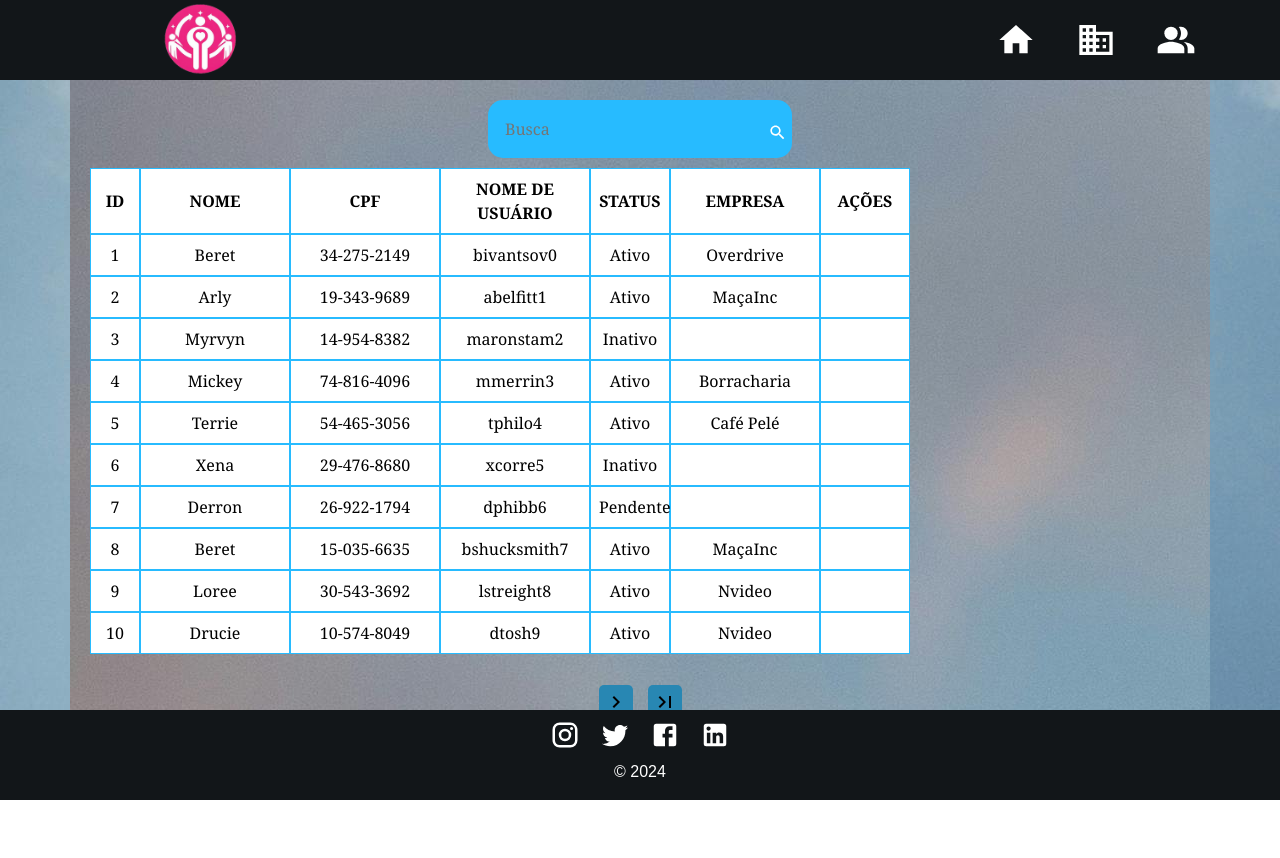
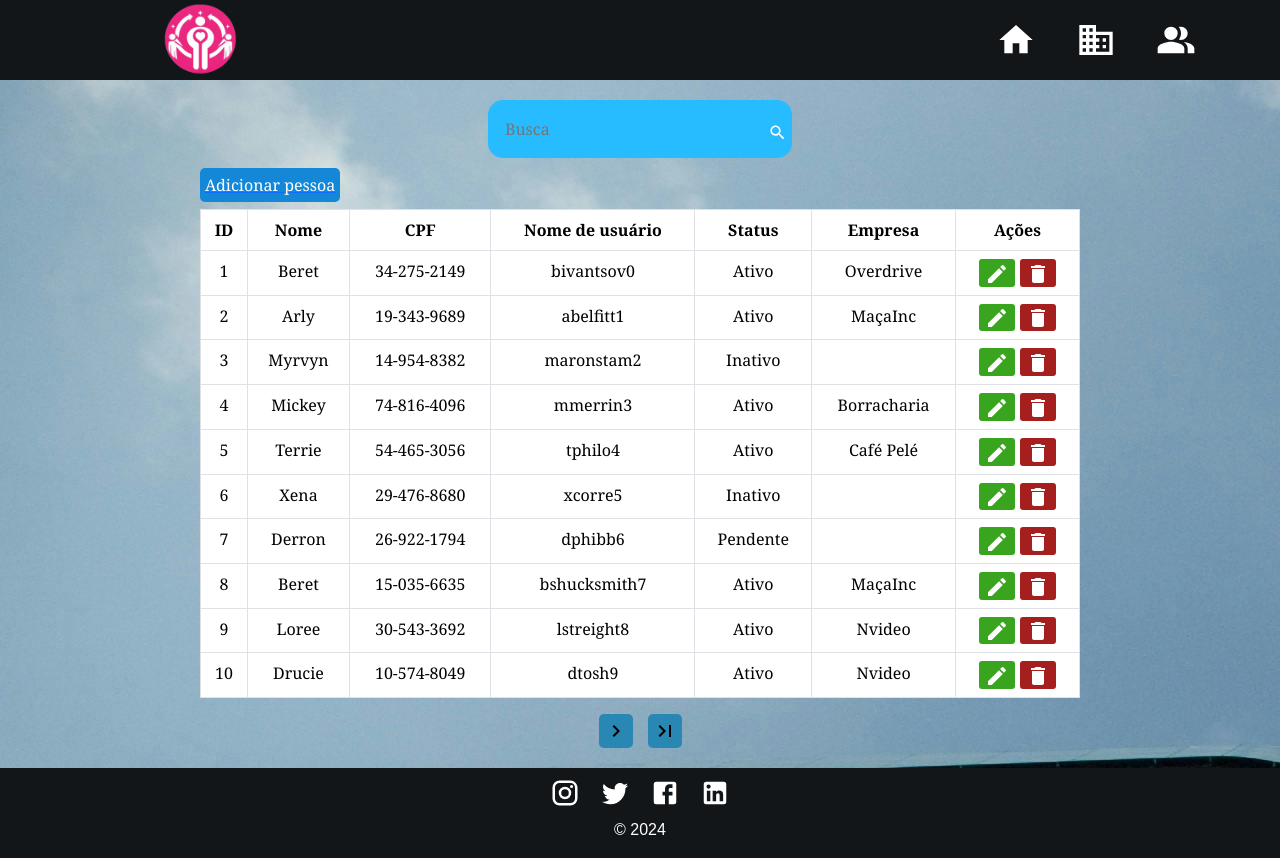
Before and after one commit to Itzmatheuss/project02-overdrive, a React (Create React App) app: page /users in a window 1280 px wide. Before the commit the page ends 800 px from the top, so only its background shows below. Built offline with nearby package versions, Linux system fonts and the light colour scheme.

Commit message:
tabelaUsers

```diff
--- a/src/pages/EditUser.js
+++ b/src/pages/EditUser.js
@@ -1,4 +1,5 @@
 import "../styles/SignUpUser.css";
+import { useState, useEffect } from "react";
 
 import { yupResolver } from "@hookform/resolvers/yup";
 import { useForm } from "react-hook-form";
@@ -8,6 +9,8 @@ import ModelS from "../components/ModelS";
 import ModelE from "../components/ModelE";
 
 const SignUpUser = () => {
+  const [empresas, setEmpresas] = useState([]);
+
   const {
     register,
     handleSubmit,
@@ -20,6 +23,21 @@ const SignUpUser = () => {
     data.preventDefault();
     console.log(data);
   };
+  const getData = () => {
+    var requestOptions = {
+      method: "GET",
+      redirect: "follow",
+    };
+
+    fetch("http://localhost:3000/company", requestOptions)
+      .then((response) => response.json())
+      .then((result) => console.log(result))
+      .catch((error) => console.log("error", error));
+  };
+
+  useEffect(() => {
+    getData();
+  }, []);
 
   const handleCpf = (e) => {
     let cpf = e.target.value;
@@ -121,7 +139,19 @@ const SignUpUser = () => {
           <label>
             <span>Status:</span>
             <select {...register("status")}>
+              <option value="1">Inativo</option>
               <option value="2">Pendente</option>
+              <option value="3">Ativo</option>
+            </select>
+          </label>
+          <label>
+            <span>Empresas:</span>
+            <select {...register("empresaId")}>
+              {empresas.map((empresa) => (
+                <option value={empresa.id} key={empresa.id}>
+                  {empresa.fantasy_name}
+                </option>
+              ))}
             </select>
           </label>
           <div className="checkbox">
--- a/src/pages/Users.js
+++ b/src/pages/Users.js
@@ -1,4 +1,5 @@
 import "../styles/Users.css";
+import { Link } from "react-router-dom";
 //Icons
 import FirstPage from "@mui/icons-material/FirstPage";
 import ArrowForward from "@mui/icons-material/NavigateNext";
@@ -6,6 +7,9 @@ import ArrowBack from "@mui/icons-material/NavigateBefore";
 import LastPage from "@mui/icons-material/LastPage";
 import SearchIcon from "@mui/icons-material/Search";
 import mData from "../MOCK_DATA_USER.json";
+import EditIcon from "@mui/icons-material/Edit";
+import DeleteIcon from "@mui/icons-material/Delete";
+
 import {
   useReactTable,
   getCoreRowModel,
@@ -25,7 +29,7 @@ const Users = () => {
     {
       header: "ID",
       accessorKey: "id",
-      size: 50,
+      size: 60,
     },
     {
       header: "Nome",
@@ -50,8 +54,19 @@ const Users = () => {
     },
     {
       header: "Ações",
-      size: 90,
-      renderCell: (params) => <UsersActions {...{ params }} />,
+      size: 50,
+      cell: (
+        <div className="action-buttons">
+          <Link to={`/users/edituser/1`}>
+            <button type="button" className="btn-edit">
+              <EditIcon />
+            </button>
+          </Link>
+          <button type="button" className="btn-del">
+            <DeleteIcon />
+          </button>
+        </div>
+      ),
     },
   ];
 
@@ -71,7 +86,7 @@ const Users = () => {
   });
 
   return (
-    <div className="container">
+    <div class="container ">
       <div className="search">
         <input
           className="search-input"
@@ -84,24 +99,24 @@ const Users = () => {
           <SearchIcon />
         </span>
       </div>
-      <div className="container-users">
-        <table className="table" width={table.getTotalSize()}>
+      <div className="tabela table-responsive">
+        <div className="add">
+          <Link to="/signupuser">
+            <button type="submit" className="btn-user">
+              Adicionar pessoa
+            </button>
+          </Link>
+        </div>
+        <table className="table table-hover table-bordered">
           <thead>
             {table.getHeaderGroups().map((headerGroup) => (
-              <tr key={headerGroup.id} className="tr">
+              <tr key={headerGroup.id}>
                 {headerGroup.headers.map((header) => (
-                  <th key={header.id} className="th" width={header.getSize()}>
+                  <th key={header.id}>
                     {flexRender(
                       header.column.columnDef.header,
                       header.getContext()
                     )}
-                    <div
-                      onMouseDown={header.getResizeHandler()}
-                      onTouchStart={header.getResizeHandler()}
-                      className={`resizer ${
-                        header.column.getIsResizing() ? "isResizing" : ""
-                      }`}
-                    ></div>
                   </th>
                 ))}
               </tr>
@@ -109,13 +124,9 @@ const Users = () => {
           </thead>
           <tbody>
             {table.getRowModel().rows.map((row) => (
-              <tr key={row.id} className="tr">
+              <tr key={row.id}>
                 {row.getVisibleCells().map((cell) => (
-                  <td
-                    key={cell.id}
-                    className="td"
-                    width={cell.column.getSize()}
-                  >
+                  <td className="w-auto h-auto p-2" key={cell.id}>
                     {flexRender(cell.column.columnDef.cell, cell.getContext())}
                   </td>
                 ))}
@@ -123,7 +134,6 @@ const Users = () => {
             ))}
           </tbody>
         </table>
-      </div>
         <div className="btn-container">
           <button
             disabled={!table.getCanPreviousPage()}
@@ -151,6 +161,7 @@ const Users = () => {
           </button>
         </div>
       </div>
+    </div>
   );
 };
 
--- a/src/styles/Users.css
+++ b/src/styles/Users.css
@@ -1,24 +1,14 @@
 .container {
   width: 100%;
-
   display: flex;
   flex-direction: column;
   align-items: center;
-  background-color: #808080;
   height: 100vh;
   font-family: Georgia, "Times New Roman", Times, serif;
-  background-image: url(../assets/tabela_user.jpg);
   color: #000;
-  overflow-y: auto;
   padding: 20px;
 }
-.container-users {
-  width: 100%;
-  min-height: calc(100vh -100px);
-  display: flex;
-  align-items: center;
-  justify-content: center;
-}
+
 .search {
   display: flex;
   justify-content: center;
@@ -41,75 +31,32 @@
   border: none;
   background-color: transparent;
 }
+
 input:focus-visible {
   outline: none;
 }
-
-.table {
-  border-collapse: collapse;
-}
-.tr {
-  display: flex;
-  width: fit-content;
+.tabela {
+  width: 80%;
+  height: 100%;
+  text-align: center;
+  margin: auto;
 }
 
-.th,
-.td {
-  border: 1px solid #27bbff;
-  box-shadow: inset 0 0 0 1px solid #424242;
-  padding: 0.5em;
-  text-align: center;
+.add .btn-user {
+  display: flex;
+  background-color: #1488d6;
+  border: none;
+  outline: none;
+  border-radius: 5px;
+  color: #fff;
+  padding: 5px 5px;
+  margin-bottom: 7px;
+  cursor: pointer;
 }
-.th {
-  position: relative;
-  display: flex;
-  justify-content: center;
-  align-items: center;
-  color: #000;
-  padding: 0.5rem;
-  font-weight: bold;
-  font-size: 1em;
-  text-transform: uppercase;
-  text-align: center;
+.btn-user {
+  text-decoration: none;
+  outline: none;
 }
-
-.td > input {
-  margin: 1px;
-  padding: 0.2rem;
-  background: transparent;
-  max-width: 100%;
-}
-
-.date-wrapper {
-  display: flex;
-  align-items: center;
-  width: 100%;
-  height: 100%;
-}
-
-.resizer {
-  position: absolute;
-  opacity: 0;
-  top: 0;
-  right: 0;
-  height: 100%;
-  width: 5px;
-  background: #27bbff;
-  cursor: col-resize;
-  user-select: none;
-  touch-action: none;
-  border-radius: 6px;
-}
-
-.resizer.isResizing {
-  background: #27bbff;
-  opacity: 1;
-}
-
-.resizer:hover {
-  opacity: 1;
-}
-
 .btn-container {
   display: flex;
   justify-content: center;
@@ -127,7 +74,6 @@ input:focus-visible {
   padding: 5px;
   cursor: pointer;
   border-radius: 5px;
-  margin-top: 15px;
 }
 
 .btn-container button:disabled {
@@ -137,3 +83,30 @@ input:focus-visible {
 .btn-container button:hover {
   color: #27bbff;
 }
+
+.action-buttons {
+  display: flex;
+  align-items: center;
+  justify-content: center;
+  gap: 5px;
+}
+
+.action-buttons .btn-edit {
+  border: none;
+  background-color: #39a51f;
+  color: #fff;
+  border-radius: 3px;
+}
+.action-buttons .btn-del {
+  border: none;
+  background-color: #a51f1f;
+  color: #fff;
+  border-radius: 3px;
+}
+
+.btn-edit:hover {
+  background-color: #3ebe1d;
+}
+.btn-del:hover {
+  background-color: #cc1616;
+}
```
Lines whose indentation alone changed are shown as unchanged.
